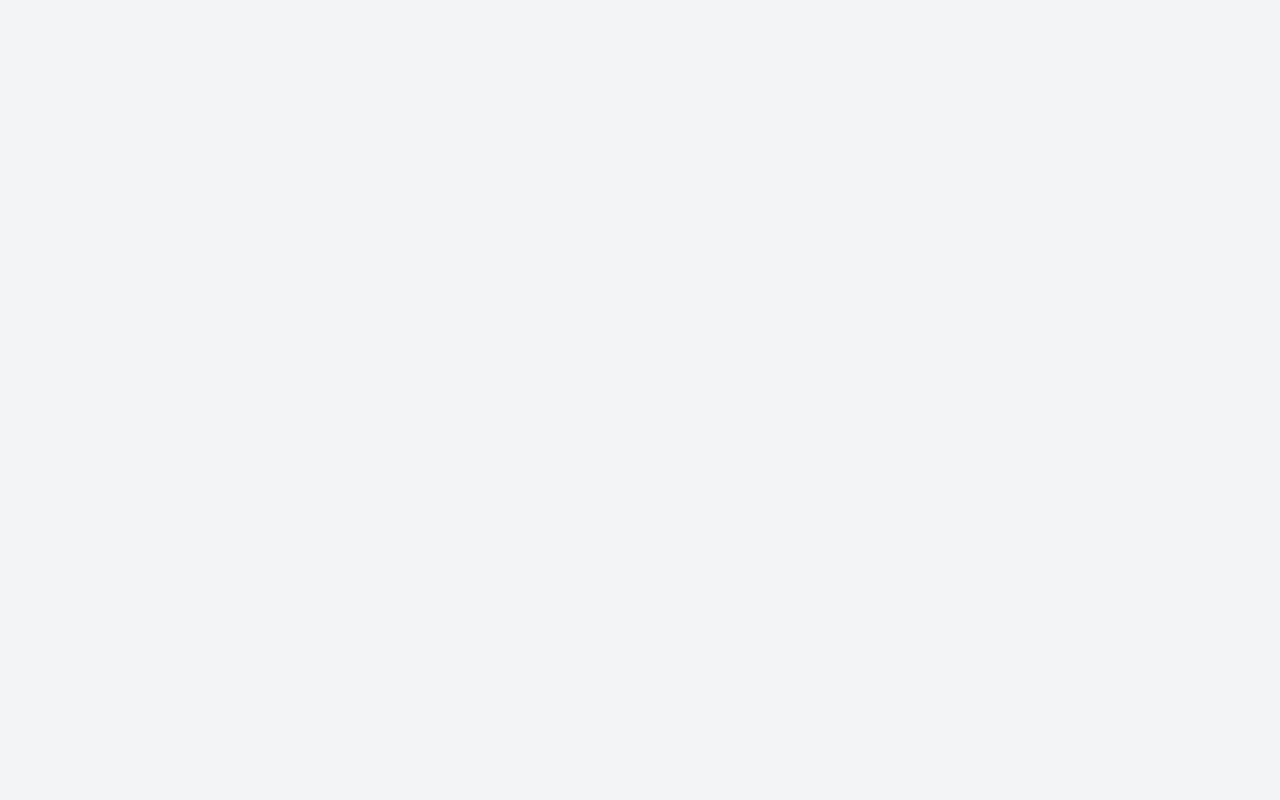
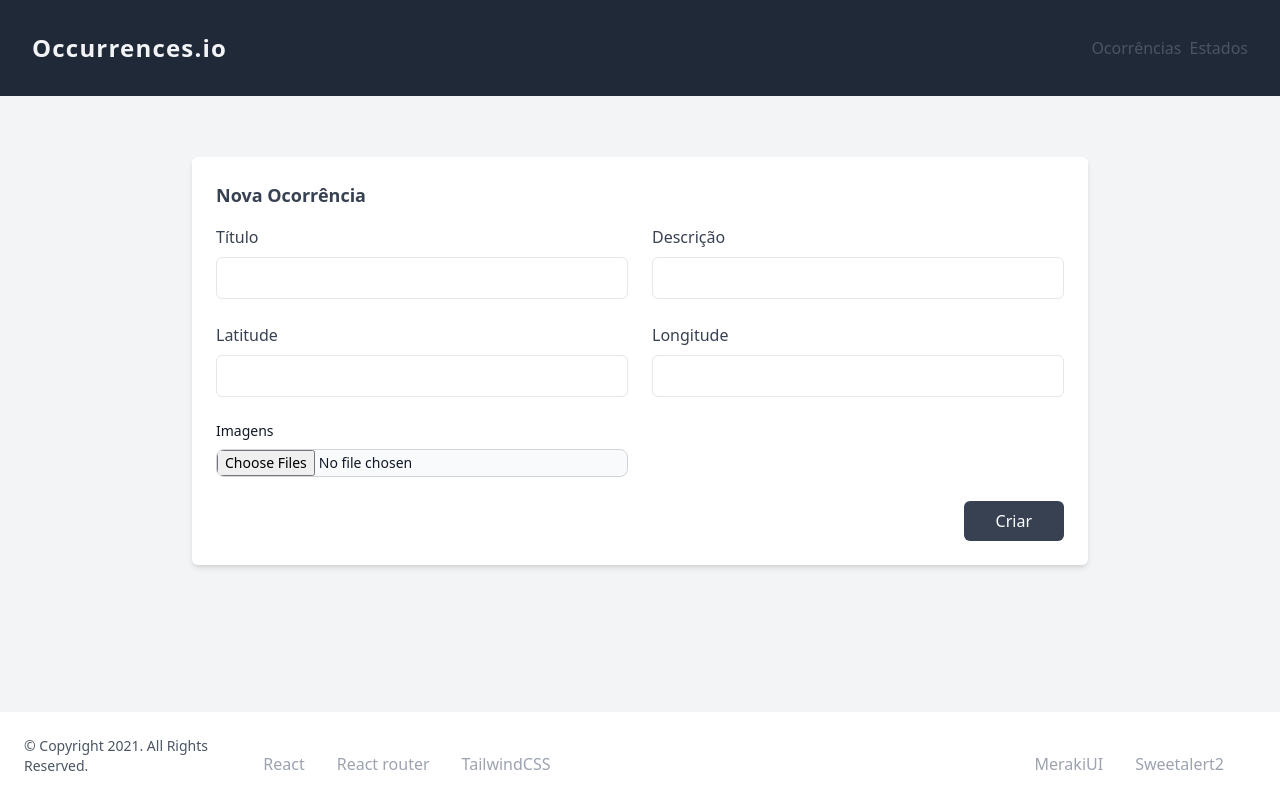
Before and after one commit to dgraca/occurrenceio-react, a React (Create React App) app: page /occurrences/create in a window 1280 px wide. Before the commit this address had no page. Built offline with nearby package versions, Linux system fonts and the light colour scheme.

Commit message:
Basic create form
Basic create form, without images field

```diff
--- a/src/App.js
+++ b/src/App.js
@@ -1,6 +1,7 @@
 import { BrowserRouter, Routes, Route } from "react-router-dom";
 import Home from "./pages/Home";
 import OccurrencesIndex from "./pages/Ocurrences/Index";
+import OccurrencesCreate from "./pages/Ocurrences/Create";
 
 function App() {
   return (
@@ -16,6 +17,7 @@ function App() {
           <Route path="/" element={<Home />} />
           {/* Occurrences */}
           <Route path="/occurrences" element={<OccurrencesIndex />} />
+          <Route path="/occurrences/create" element={<OccurrencesCreate />} />
         </Routes>
       </BrowserRouter>
     </div>
--- /dev/null
+++ b/src/pages/Ocurrences/Create.js
@@ -0,0 +1,75 @@
+import React from 'react';
+import Navbar from "../../Components/Navbar";
+import Footer from "../../Components/Footer";
+
+class OccurrencesCreate extends React.Component {
+    constructor(props) {
+        super(props);
+        this.state = {
+            occurrence: [],
+            loading: false
+        };
+    }
+
+    // when the component is mounted, get the occurrences
+    async componentDidMount() {
+        //
+    }
+
+    // creates a new occurrence via POST
+    // from the form data
+    async createOccurrence() {
+        //
+    }
+
+    render() {
+        return (
+            <>
+                <Navbar />
+                <div classNameNameName="w-full flex flex-col items-center py-8">
+                    <section class="max-w-4xl p-6 mx-auto bg-white rounded-md shadow-md dark:bg-gray-800">
+                        <h2 class="text-lg font-semibold text-gray-700 capitalize dark:text-white">Nova ocorrência</h2>
+
+                        <form>
+                            <div class="grid grid-cols-1 gap-6 mt-4 sm:grid-cols-2">
+                                <div>
+                                    <label class="text-gray-700 dark:text-gray-200" for="title">Título</label>
+                                    <input id="title" type="text" class="block w-full px-4 py-2 mt-2 text-gray-700 bg-white border border-gray-200 rounded-md dark:bg-gray-800 dark:text-gray-300 dark:border-gray-600 focus:border-blue-400 focus:ring-blue-300 focus:ring-opacity-40 dark:focus:border-blue-300 focus:outline-none focus:ring" />
+                                </div>
+
+                                <div>
+                                    <label class="text-gray-700 dark:text-gray-200" for="description">Descrição</label>
+                                    <input id="description" type="text" class="block w-full px-4 py-2 mt-2 text-gray-700 bg-white border border-gray-200 rounded-md dark:bg-gray-800 dark:text-gray-300 dark:border-gray-600 focus:border-blue-400 focus:ring-blue-300 focus:ring-opacity-40 dark:focus:border-blue-300 focus:outline-none focus:ring" />
+                                </div>
+
+                                <div>
+                                    <label class="text-gray-700 dark:text-gray-200" for="latitude">Latitude</label>
+                                    <input id="latitude" type="text" class="block w-full px-4 py-2 mt-2 text-gray-700 bg-white border border-gray-200 rounded-md dark:bg-gray-800 dark:text-gray-300 dark:border-gray-600 focus:border-blue-400 focus:ring-blue-300 focus:ring-opacity-40 dark:focus:border-blue-300 focus:outline-none focus:ring" />
+                                </div>
+
+                                <div>
+                                    <label class="text-gray-700 dark:text-gray-200" for="longitude">Longitude</label>
+                                    <input id="longitude" type="text" class="block w-full px-4 py-2 mt-2 text-gray-700 bg-white border border-gray-200 rounded-md dark:bg-gray-800 dark:text-gray-300 dark:border-gray-600 focus:border-blue-400 focus:ring-blue-300 focus:ring-opacity-40 dark:focus:border-blue-300 focus:outline-none focus:ring" />
+                                </div>
+
+                                <div>
+                                    <label class="block mb-2 text-sm font-medium text-gray-900 dark:text-white" for="images">Imagens</label>
+                                    <input id="images" type="file" multiple class="block w-full text-sm text-gray-900 border border-gray-300 rounded-lg cursor-pointer bg-gray-50 dark:text-gray-400 focus:outline-none dark:bg-gray-700 dark:border-gray-600 dark:placeholder-gray-400" />
+                                </div>
+                            </div>
+
+                            <div class="flex justify-end mt-6">
+                                <button class="px-8 py-2.5 leading-5 text-white transition-colors duration-300 transform bg-gray-700 rounded-md hover:bg-gray-600 focus:outline-none focus:bg-gray-600">Criar</button>
+                            </div>
+                        </form>
+                    </section>
+                </div>
+                <br />
+                <Footer />
+            </>
+
+        );
+    }
+}
+
+export default OccurrencesCreate;
--- a/src/pages/Ocurrences/Index.js
+++ b/src/pages/Ocurrences/Index.js
@@ -1,6 +1,7 @@
 import React from 'react';
 import Navbar from "../../Components/Navbar";
 import Footer from "../../Components/Footer";
+import { Link } from 'react-router-dom';
 
 class OccurrencesIndex extends React.Component {
     constructor(props) {
@@ -52,60 +53,63 @@ class OccurrencesIndex extends React.Component {
             <div>
                 <Navbar />
                 <div className="w-full flex flex-col items-center py-8">
-                    <section class="container px-4 mx-auto">
-                    <h2 class="text-lg font-medium text-gray-800 dark:text-gray-800">Lista de Ocorrências</h2>
-                        <div class="flex flex-col mt-6">
-                            <div class="-mx-4 -my-2 overflow-x-auto sm:-mx-6 lg:-mx-8">
-                                <div class="inline-block min-w-full py-2 align-middle md:px-6 lg:px-8">
-                                    <div class="overflow-hidden border border-gray-200 dark:border-gray-700 md:rounded-lg">
+                    <section className="container px-4 mx-auto">
+                    <div class="w-full mt-4 flex flex-row items-start justify-between">
+                        <h2 className="text-lg font-medium text-gray-800 dark:text-gray-800">Lista de Ocorrências</h2>
+                        <Link to="/occurrences/create" className="text-gray-900 whitespace-no-wrap tracking-wider font-bold rounded-md bg-blue-400 hover:bg-blue-500 px-4 py-2">Criar nova ocorrência</Link>
+                    </div>
+                        <div className="flex flex-col mt-6">
+                            <div className="-mx-4 -my-2 overflow-x-auto sm:-mx-6 lg:-mx-8">
+                                <div className="inline-block min-w-full py-2 align-middle md:px-6 lg:px-8">
+                                    <div className="overflow-hidden border border-gray-200 dark:border-gray-700 md:rounded-lg">
 
-                                        <table class="min-w-full divide-y divide-gray-200 dark:divide-gray-700">
-                                            <thead class="bg-gray-50 dark:bg-gray-800">
+                                        <table className="min-w-full divide-y divide-gray-200 dark:divide-gray-700">
+                                            <thead className="bg-gray-50 dark:bg-gray-800">
                                                 <tr>
-                                                    <th scope="col" class="py-3.5 px-4 text-sm font-normal text-left rtl:text-right text-gray-500 dark:text-gray-400">
+                                                    <th scope="col" className="py-3.5 px-4 text-sm font-normal text-left rtl:text-right text-gray-500 dark:text-gray-400">
                                                         <span>Título</span>
                                                     </th>
 
-                                                    <th scope="col" class="px-12 py-3.5 text-sm font-normal text-left rtl:text-right text-gray-500 dark:text-gray-400">
+                                                    <th scope="col" className="px-12 py-3.5 text-sm font-normal text-left rtl:text-right text-gray-500 dark:text-gray-400">
                                                         Estado
                                                     </th>
 
-                                                    <th scope="col" class="px-4 py-3.5 text-sm font-normal text-left rtl:text-right text-gray-500 dark:text-gray-400">
+                                                    <th scope="col" className="px-4 py-3.5 text-sm font-normal text-left rtl:text-right text-gray-500 dark:text-gray-400">
                                                     </th>
 
-                                                    <th scope="col" class="px-4 py-3.5 text-sm font-normal text-left rtl:text-right text-gray-500 dark:text-gray-400">
+                                                    <th scope="col" className="px-4 py-3.5 text-sm font-normal text-left rtl:text-right text-gray-500 dark:text-gray-400">
                                                     </th>
 
-                                                    <th scope="col" class="px-4 py-3.5 text-sm font-normal text-left rtl:text-right text-gray-500 dark:text-gray-400">
+                                                    <th scope="col" className="px-4 py-3.5 text-sm font-normal text-left rtl:text-right text-gray-500 dark:text-gray-400">
                                                     </th>
 
                                                 </tr>
                                             </thead>
-                                            <tbody class="bg-white divide-y divide-gray-200 dark:divide-gray-700 dark:bg-gray-900">
+                                            <tbody className="bg-white divide-y divide-gray-200 dark:divide-gray-700 dark:bg-gray-900">
                                                 {occurrences.map(occurrence => (
                                                 <tr key={occurrence.id}>
-                                                    <td class="px-4 py-4 text-sm font-medium whitespace-nowrap">
+                                                    <td className="px-4 py-4 text-sm font-medium whitespace-nowrap">
                                                         <div>
-                                                            <h2 class="font-medium text-gray-800 dark:text-white ">{occurrence.title}</h2>
+                                                            <h2 className="font-medium text-gray-800 dark:text-white ">{occurrence.title}</h2>
                                                         </div>
                                                     </td>
-                                                    <td class="px-12 py-4 text-sm font-medium whitespace-nowrap">
-                                                        <div class="inline px-3 py-1 text-sm font-normal text-gray-500 bg-gray-100 rounded-full dark:text-gray-400 gap-x-2 dark:bg-gray-800">
+                                                    <td className="px-12 py-4 text-sm font-medium whitespace-nowrap">
+                                                        <div className="inline px-3 py-1 text-sm font-normal text-gray-500 bg-gray-100 rounded-full dark:text-gray-400 gap-x-2 dark:bg-gray-800">
                                                             {occurrence.currentState}
                                                         </div>
                                                     </td>
-                                                    <td class="px-4 py-4 text-sm whitespace-nowrap">
-                                                        <div class="flex items-center gap-x-6">
+                                                    <td className="px-4 py-4 text-sm whitespace-nowrap">
+                                                        <div className="flex items-center gap-x-6">
                                                             <div className="text-gray-900 whitespace-no-wrap tracking-wider font-bold rounded-md bg-blue-400 hover:bg-blue-500 px-4 py-2">Detalhes</div>
                                                         </div>
                                                     </td>
-                                                    <td class="px-4 py-4 text-sm whitespace-nowrap">
-                                                        <div class="flex items-center gap-x-6">
+                                                    <td className="px-4 py-4 text-sm whitespace-nowrap">
+                                                        <div className="flex items-center gap-x-6">
                                                             <div className="text-gray-900 whitespace-no-wrap tracking-wider font-bold rounded-md bg-yellow-400 hover:bg-yellow-500 px-4 py-2">Editar</div>
                                                         </div>
                                                     </td>
-                                                    <td class="px-4 py-4 text-sm whitespace-nowrap">
-                                                        <div class="flex items-center gap-x-6">
+                                                    <td className="px-4 py-4 text-sm whitespace-nowrap">
+                                                        <div className="flex items-center gap-x-6">
                                                             <div className="text-gray-900 whitespace-no-wrap tracking-wider font-bold rounded-md bg-red-400 hover:bg-red-500 px-6 py-2">Apagar</div>
                                                         </div>
                                                     </td>
```
